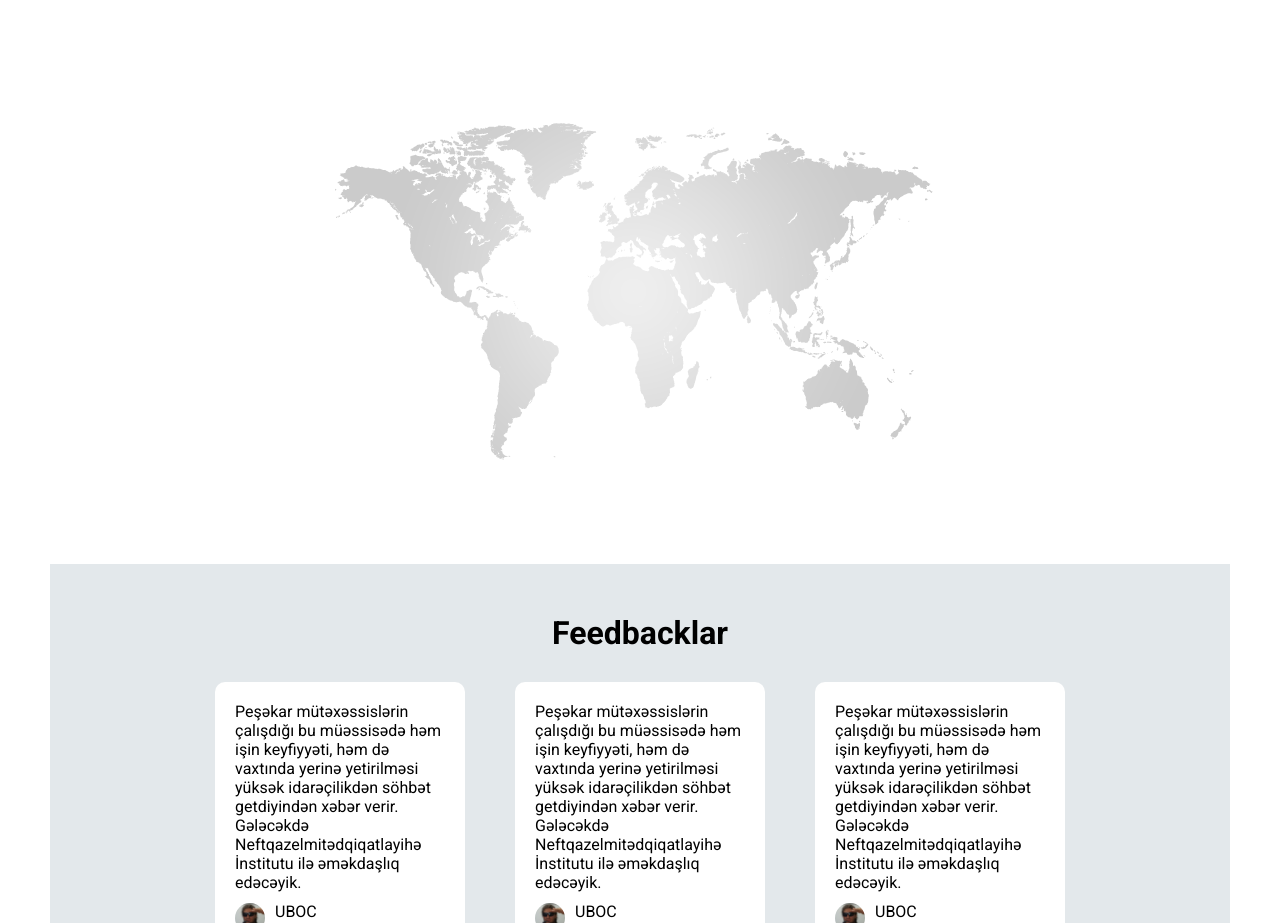
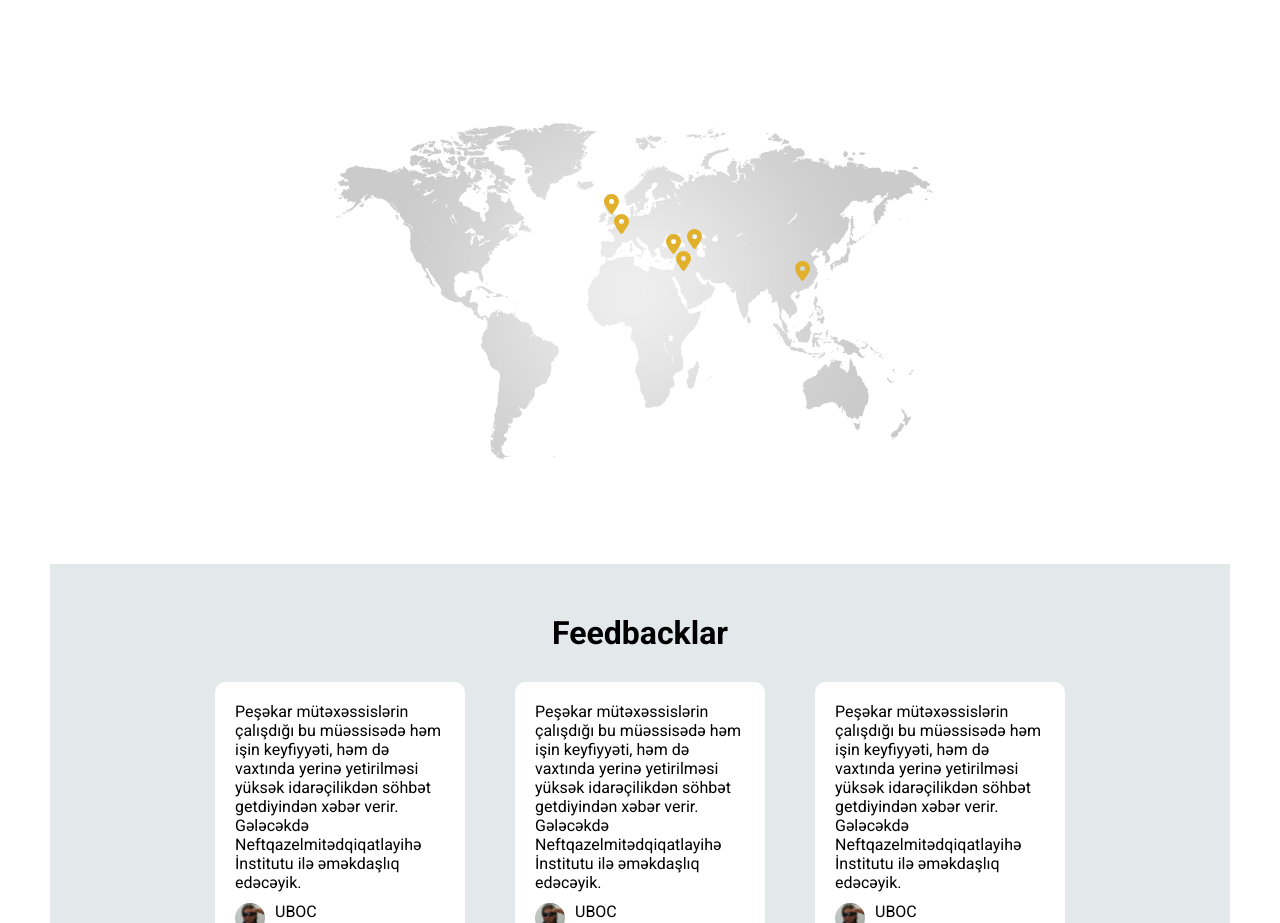
Before and after one commit to mubariznajafov/socar-internship, a React (Vite) app: page / in a window 1280 px wide. Shown: the part 1340-2263 px from the top of the page. Built offline with nearby package versions, Linux system fonts and the light colour scheme.

Commit message:
adding locations to world map

```diff
--- a/package.json
+++ b/package.json
@@ -12,8 +12,10 @@
     "@testing-library/jest-dom": "^6.6.3",
     "@testing-library/react": "^16.2.0",
     "@testing-library/user-event": "^13.5.0",
+    "i18next": "^24.2.3",
     "react": "^18.0.0",
     "react-dom": "^18.0.0",
+    "react-i18next": "^15.4.1",
     "react-router-dom": "^6.29.0",
     "sass": "^1.85.0",
     "web-vitals": "^2.1.4"
--- a/src/pages/Home.jsx
+++ b/src/pages/Home.jsx
@@ -12,6 +12,7 @@ import { FontAwesomeIcon } from "@fortawesome/react-fontawesome";
 import { faArrowRight } from "@fortawesome/free-solid-svg-icons";
 import { faHeart } from "@fortawesome/free-solid-svg-icons";
 import { faLink } from "@fortawesome/free-solid-svg-icons";
+import { faLocationDot } from "@fortawesome/free-solid-svg-icons";
 
 const Home = () => {
   return (
@@ -119,8 +120,46 @@ const Home = () => {
         </div>
       </div>
       <div className="map">
-        <div className="img">
+        <div className="map_img">
           <img src={worldMap} alt="world_map" />
+          <div className="locations">
+            <div className="location1 location">
+              <FontAwesomeIcon
+                icon={faLocationDot}
+                style={{ color: "#e1b12c" }}
+              />
+            </div>
+            <div className="location2 location">
+              <FontAwesomeIcon
+                icon={faLocationDot}
+                style={{ color: "#e1b12c" }}
+              />
+            </div>
+            <div className="location3 location">
+              <FontAwesomeIcon
+                icon={faLocationDot}
+                style={{ color: "#e1b12c" }}
+              />
+            </div>
+            <div className="location4 location">
+              <FontAwesomeIcon
+                icon={faLocationDot}
+                style={{ color: "#e1b12c" }}
+              />
+            </div>
+            <div className="location5 location">
+              <FontAwesomeIcon
+                icon={faLocationDot}
+                style={{ color: "#e1b12c" }}
+              />
+            </div>
+            <div className="location6 location">
+              <FontAwesomeIcon
+                icon={faLocationDot}
+                style={{ color: "#e1b12c" }}
+              />
+            </div>
+          </div>
         </div>
       </div>
       <div className="feedbacks">
--- a/src/scss/pages/home/_home.scss
+++ b/src/scss/pages/home/_home.scss
@@ -177,6 +177,39 @@
     justify-content: center;
     align-items: center;
     margin: 100px;
+    .map_img {
+      position: relative;
+      .locations {
+        .location {
+          position: absolute;
+          font-size: 20px;
+        }
+        .location1 {
+          top: 137px;
+          right: 135px;
+        }
+        .location2 {
+          top: 105px;
+          right: 243px;
+        }
+        .location3 {
+          top: 127px;
+          right: 254px;
+        }
+        .location4 {
+          top: 110px;
+          right: 264px;
+        }
+        .location5 {
+          top: 90px;
+          right: 316px;
+        }
+        .location6 {
+          top: 70px;
+          right: 326px;
+        }
+      }
+    }
   }
   .feedbacks {
     padding: 50px 110px;
```
Also changed, not shown: 1 other file (tests, documents, lock files or other folders).
